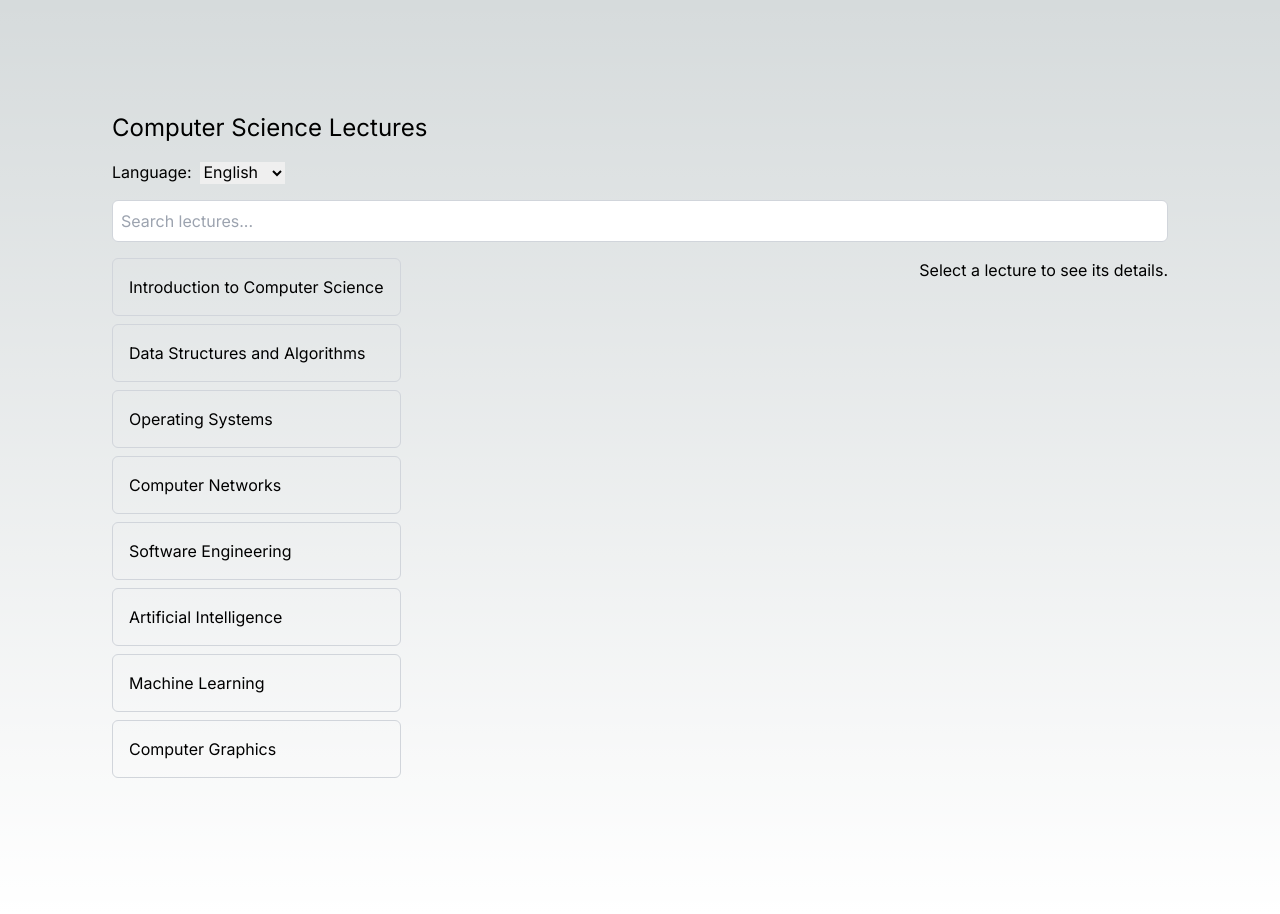
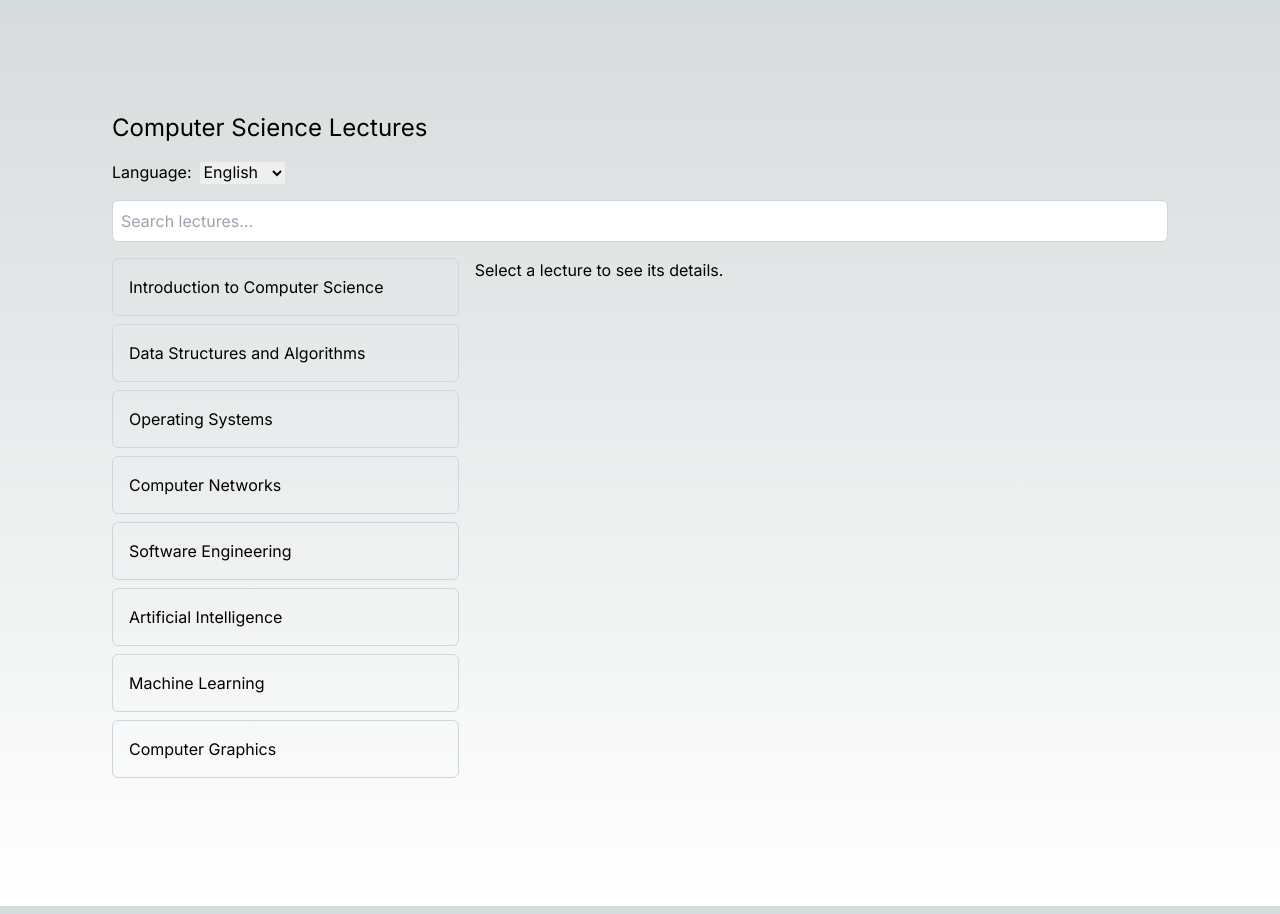
Before and after one commit to behrends/lectures-gpt, a Next.js app: page / in a window 1280 px wide. Built offline with nearby package versions, Linux system fonts and the light colour scheme.

Commit message:
Fixed width for (fixes #1)

```diff
--- a/components/Lectures.jsx
+++ b/components/Lectures.jsx
@@ -302,19 +302,23 @@ export default function Lectures() {
         className="mb-4 p-2 border border-gray-300 rounded-md w-full"
       />
       <div className="flex justify-between space-x-4">
+        <div className="w-1/3">
           <LectureList
             lectures={lectureList.filter((lecture) =>
-            lecture.name.toLowerCase().includes(search.toLowerCase())
+              lecture.name
+                .toLowerCase()
+                .includes(search.toLowerCase())
             )}
             selectedLecture={selectedLecture}
             onSelectLecture={setSelectedLecture}
-          className="flex-1"
           />
+        </div>
+        <div className="w-2/3">
           <LectureDetails
             lecture={selectedLecture}
             translation={translations[language]}
-          className="flex-1"
           />
+        </div>
       </div>
     </div>
   );
```
Lines whose indentation alone changed are shown as unchanged.
